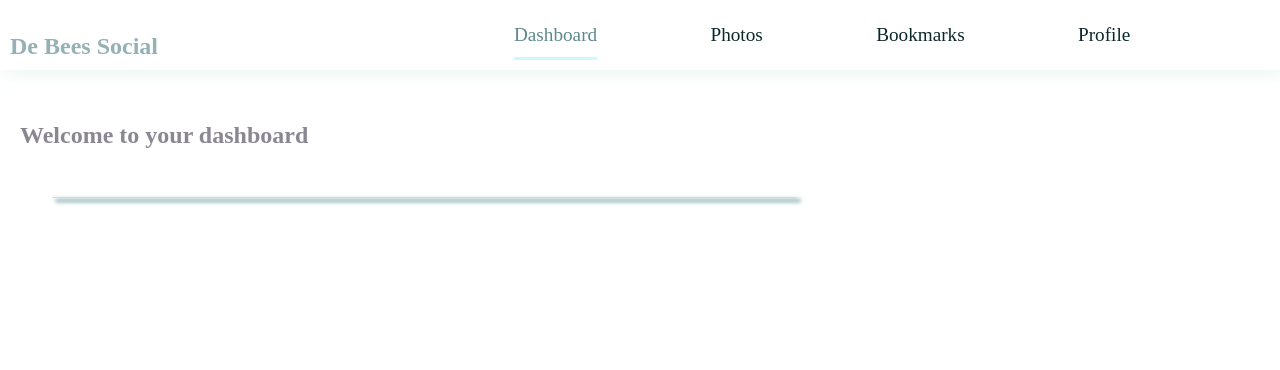
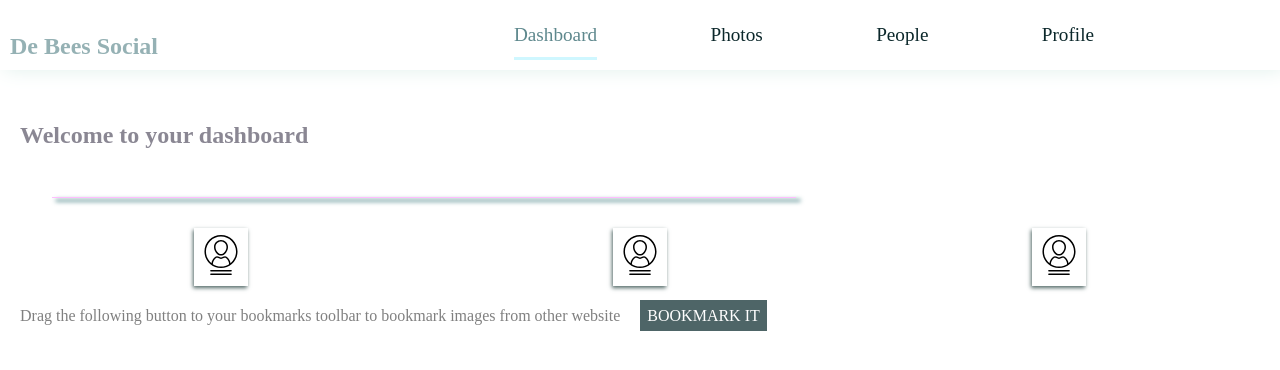
Before and after one commit to Mountain-Michaelle/Social-App, a Django app: page /account/dashboard/ in a window 1280 px wide. Shown: the top 370 px of the page. Run offline with Django 4.2, Linux system fonts and the light colour scheme; a user stored in the database is signed in; style sheets or scripts are compiled from the project's sources; some libraries are stand-ins or nearby versions.

Commit message:
adding bookmark with javascript

```diff
--- a/account/templates/account/dashboard.html
+++ b/account/templates/account/dashboard.html
@@ -1,4 +1,5 @@
 {% extends 'base.html' %}
+{% load static %}
 
 {% block title %}your dashboard{% endblock %}
 {% block content %}
@@ -7,9 +8,22 @@
         <div class='hd'>
             <h2>Welcome to your dashboard </h2>
             <div class='dashboard-line'></div>
+
+            <div class='option'>
+                <span class="option-box"><img src="{% static './Assets/images/profile.svg' %}" /></span>
+                <span class="option-box"><img src="{% static './Assets/images/profile.svg' %}" /></span>
+                <span class="option-box"><img src="{% static './Assets/images/profile.svg' %}" /></span>
+            </div>
+
+            <div class='lnk'>
+                <p>
+                    Drag the following button to your bookmarks toolbar to bookmark images from other website
+
+                    <a href="javascript:{% include 'bookmarklet_launcher.js' %}">
+                        BOOKMARK IT
+                    </a>
+                </p>
+            </div>
         </div>
-
-
     </div>
-
 {% endblock %}
--- a/account/templates/partials/Navbar.html
+++ b/account/templates/partials/Navbar.html
@@ -10,9 +10,12 @@
             <span {% if section == 'dashboard' %} class='underline' {% endif %}></span>
         </span>
 
-        <span class="nav-item">Photos</span>
+        <span {% if section == 'images' %} class="selected"{% endif %}>
+            <a href="{% url 'images:create' %}">Photos</a>
+            <span {% if section == 'images' %} class='underline' {% endif %}></span>
+        </span>
 
-        <span class="nav-item">Bookmarks</span>
+        <span class="nav-item">People</span>
 
 
         <span {% if section == 'profile' %} class="selected" {% endif %}>
--- a/static/Assets/scss/create.scss
+++ b/static/Assets/scss/create.scss
@@ -11,14 +11,18 @@
         display: none;
     }
 
-
+    h2{
+        color: #cb01cb;
+        font-size: 1.2rem;
+        padding: 20px;
+    }
 
     .card{
         display: flex;
         width: 90%;
         margin: 0 auto;
         box-shadow: -1px 3px 10px #140e10;
-        overflow: auto;
+        overflow:  auto;
 
         img{
             flex: 2;
--- a/static/Assets/scss/dashboard.scss
+++ b/static/Assets/scss/dashboard.scss
@@ -1,5 +1,3 @@
-
-
 .dashboard{
     margin: 20px;
     padding-top: 2rem;
@@ -17,9 +15,45 @@
         background: #ffbeff;
         margin: 3rem 0rem 0rem 2rem;
         box-shadow: 4px 3px 4px 0.5px #3c797d;
-    }
+    }}
+
+    .option{
+        display: flex;
+        gap: 1rem;
+        justify-content: space-around;
+        flex-flow: row wrap;
+        padding-top: 30px;
+
+        .option-box{
+            background: #ffffff;
+            box-shadow: -1px 2px 4px #526967;
+            padding: 7px;
+
+            &:hover{
+                cursor: pointer;
+            }
+
+            img{
+                width: 40px;
+            }
+        }
     }
 
+.lnk{
+        margin-top: 1rem;
 
+        p{
+            color: grey;
+            line-height: 1.7rem;
+            text-align: justify;
 
+            a{
+                padding: 7px;
+                margin: 1rem;
+                background:#4e6567;
+                color: white;
+                text-decoration: none;
+            }
+        }
+    }
 }
--- /dev/null
+++ b/templates/bookmarklet_launcher.js
@@ -0,0 +1,12 @@
+(function(){
+    if(!window.bookmarklet) {
+    bookmarklet_js = document.body.appendChild(document.
+    createElement('script'));
+    bookmarklet_js.src = '//mysite.com:8000/static/Assets/js/bookmarklet.js?r='+Math.
+    floor(Math.random()*9999999999999999);
+    window.bookmarklet = true;
+    }
+    else {
+    bookmarkletLaunch();
+    }
+    })();
--- a/templates/images/image/create.html
+++ b/templates/images/image/create.html
@@ -3,6 +3,7 @@
 
 
 {% block content %}
+
     <div class='create'>
         <h2>Bookmark An Image </h2>
 
```
Also changed, not shown: static/Assets/js/bookmarklet.js (added, +56 -0 lines), static/Assets/js/bookmarklet_launch.js (added, +13 -0 lines), static/Assets/scss/bookmarklet.css (added, +36 -0 lines), static/Assets/images/profile.svg (added).
